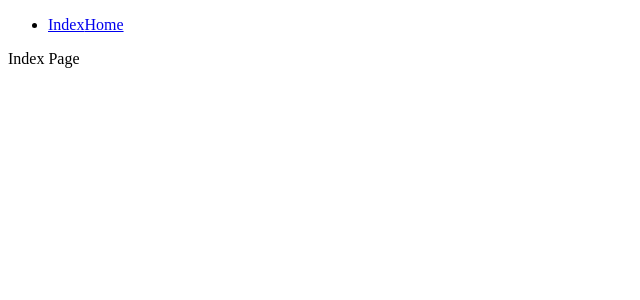
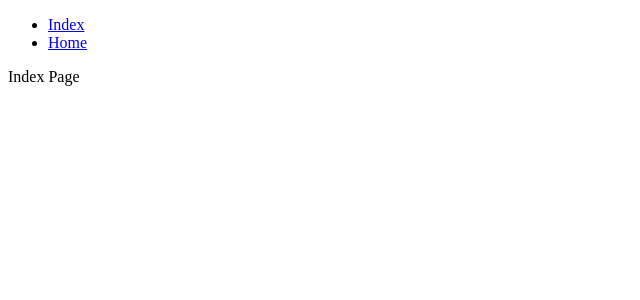
Before and after one commit to akkii03/React-Router-Class-based-components-Working-with-APIs-React-Providing-Valida---yat76qr6d4zo, a React app: page / in a window 1280 px wide. Shown: the top 300 px of the page, without its empty margins (0-640 px from the left). Built offline with nearby package versions, Linux system fonts and the light colour scheme.

Commit message:
Update NavBar.js

```diff
--- a/src/components/NavBar.js
+++ b/src/components/NavBar.js
@@ -5,14 +5,17 @@ import { Link } from 'react-router-dom';
 export const NavBar = () =>{
     return(
         <>
-        <div>
+        <nav>
             <ul>
                 <li>
                     <Link className="index-link" to="/">Index</Link>
+                </li>
+                   <li>
                     <Link className='home-link' to="/home">Home</Link>
-                </li>
+                   </li>
+
             </ul>
-        </div>
+        </nav>
         </>
     )
 }
```
